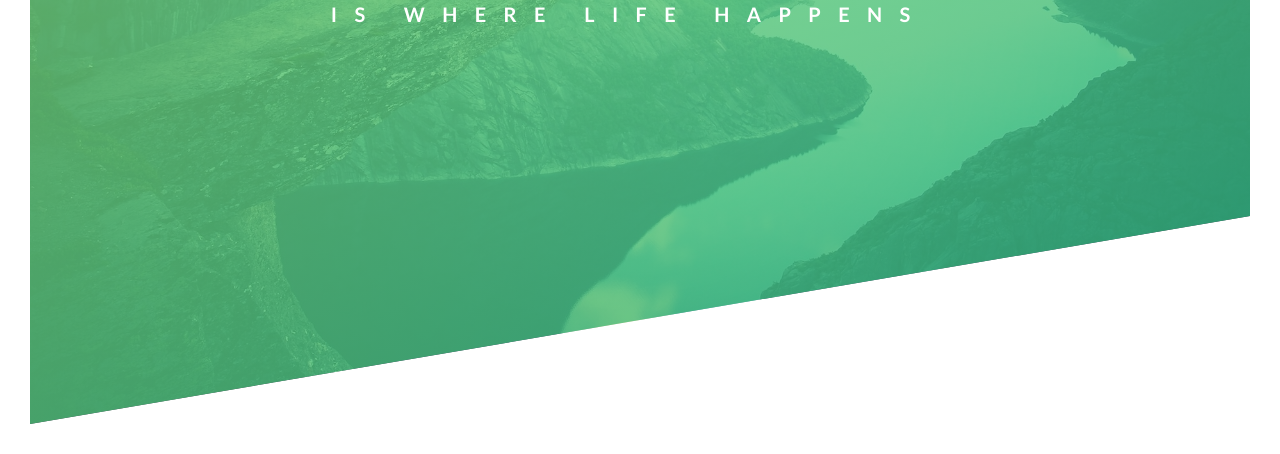
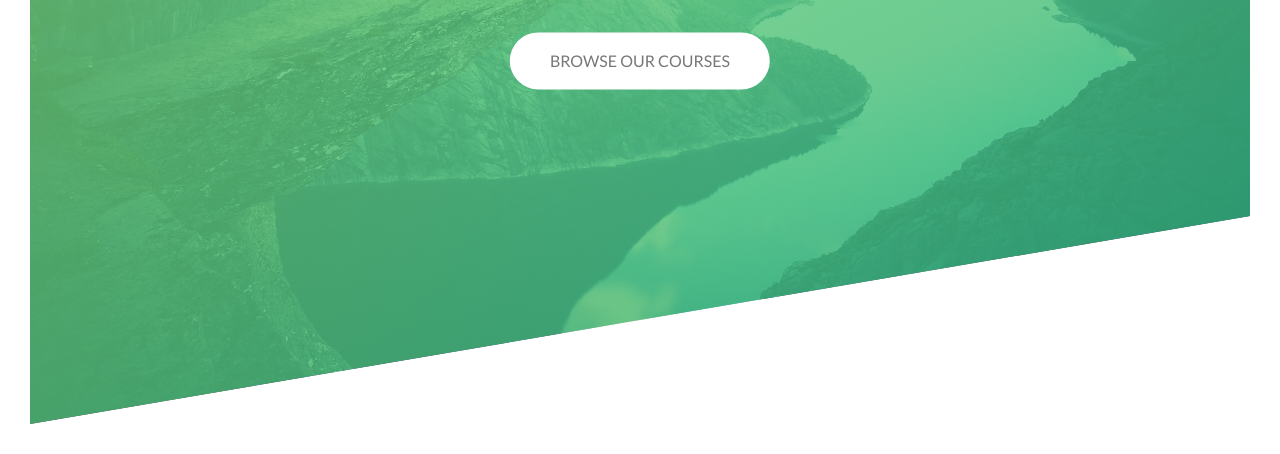
Before and after one commit to ShivWK/Adv-CSS, a plain HTML site: page index.html in a window 1280 px wide. Shown: the part 374-828 px from the top of the page. Drawn offline with Linux system fonts and the light colour scheme; a web font is replaced by a local one.

Commit message:
feat: craete button and give basic animation to it

```diff
--- a/index.html
+++ b/index.html
@@ -24,8 +24,9 @@
                 <span class="heading-primary-main">Outdoors</span>
                 <span class="heading-primary-sub">is where life happens</span>
             </h1>
+
+            <a href="#" class="btn btn-white" role="button">Browse our courses</a>
         </div>
-
     </header>
 </body>
 
--- a/styles.css
+++ b/styles.css
@@ -15,7 +15,11 @@
 
 .header {
     height: 96vh;
-    background-image: linear-gradient(to right bottom, rgba(126, 213, 111, 0.8), rgba(40, 180, 131, 0.8)), url("./assets/hero.jpg");
+    background-image: linear-gradient(
+        to right bottom,
+        rgba(126, 213, 111, 0.8),
+        rgba(40, 180, 131, 0.8)),
+        url("./assets/hero.jpg");
     background-size: cover;
     background-position: center;
     clip-path: polygon(0 0, 100% 0, 100% 70vh, 0 100%);
@@ -37,6 +41,7 @@
     top: 40%;
     left: 50%;
     transform: translate(-50%, -50%);
+    text-align: center;
 }
 
 .heading-primary {
@@ -66,6 +71,7 @@
     font-weight: 700;
     letter-spacing: 17.4px;
     animation: moveInFromRight 1s ease-out;
+    margin-bottom: 60px;
 }
 
 @keyframes moveInFromLeft {
@@ -99,3 +105,29 @@
         transform: translate(0);
     }
 }
+
+.btn:link,
+.btn:visited {
+    text-decoration: none;
+    text-transform: uppercase;
+    padding: 15px 40px;
+    display: inline-block;
+    border-radius: 100px;
+    transition: all .2s ease-out;
+}
+
+.btn:hover {
+    transform: translateY(-3px);
+    box-shadow: 0 10px 20px rgba(0,0,0,0.2);
+}
+
+.btn:active {
+    transform: translateY(-1px);
+    box-shadow: 0 5px 10px rgba(0,0,0,0.2);
+}
+
+.btn-white {
+    background-color: #fff;
+    color: #777;
+
+}
```
